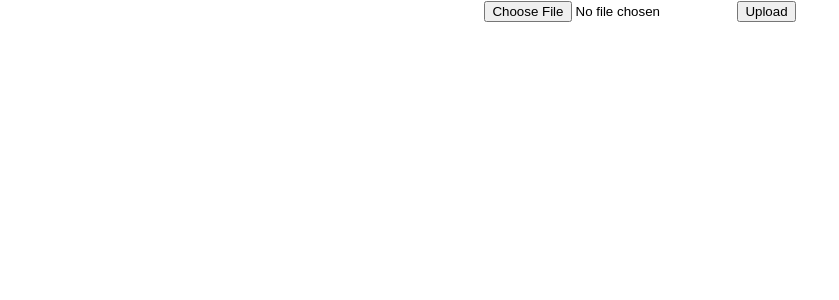
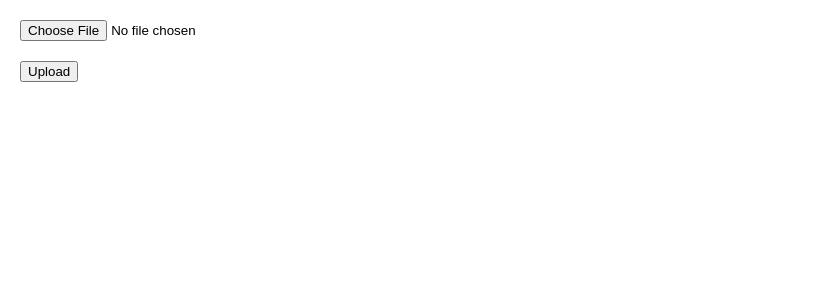
Before and after one commit to Fereshta-Alavy/shop4free, a React (Create React App) app: page / in a window 1280 px wide. Shown: the top 300 px of the page, without its empty margins (0-839 px from the left). Built offline with nearby package versions, Linux system fonts and the light colour scheme; the HTML template or start-up script is replaced by a standard one.

Commit message:
retrieve images from firbase storage and display it on web

```diff
--- a/package.json
+++ b/package.json
@@ -8,6 +8,7 @@
     "@testing-library/user-event": "^7.2.1",
     "axios": "^0.19.2",
     "cors": "^2.8.5",
+    "firebase": "^7.16.0",
     "react": "^16.13.1",
     "react-dom": "^16.13.1",
     "react-scripts": "3.4.1"
--- a/src/App.css
+++ b/src/App.css
@@ -1,3 +1,26 @@
 .App {
   text-align: center;
 }
+.choose-file{
+  display: flex;
+  flex-direction: column;
+  align-items: center;
+  justify-content: center;
+  margin: 20px
+}
+
+.upload{
+  display: flex;
+  flex-direction: column;
+  align-items: center;
+  justify-content: center;
+  margin: 20px
+}
+
+.imgHoder{
+  display: flex;
+  flex-direction: column;
+  align-items: center;
+  justify-content: center;
+  margin: 20px
+}
--- a/src/App.js
+++ b/src/App.js
@@ -1,15 +1,19 @@
 import React, { useState } from "react";
 import axios from "axios";
 import "./App.css";
+import { storage } from "./firebase";
 
 function App() {
   const [selectedFile, setSelectedFile] = useState(null);
+  const [imgUrl, setImgUrl] = useState(null);
+  const [images, setImages] = useState({});
 
   function fileSelecterHandler(event) {
     setSelectedFile(event.target.files[0]);
   }
 
   function fileUploadHandler() {
+    // setImgUrl(URL.createObjectURL(selectedFile));
     const fd = new FormData();
     fd.append("image", selectedFile, selectedFile.name);
     axios
@@ -18,15 +22,38 @@ function App() {
         fd
       )
       .then(res => {
-        console.log(res);
+        storage.listAll().then(res => {
+          console.log(typeof res);
+          res.items.forEach(item =>
+            storage
+              .child(item.location.path)
+              .getDownloadURL()
+              .then(url => {
+                const oldImages = images;
+                oldImages[url] = null;
+                setImages({ ...oldImages });
+              })
+          );
+        });
       });
   }
 
+  console.log(images);
+
   return (
     <div className="App">
-      <input type="file" onChange={fileSelecterHandler} />
-
-      <button onClick={fileUploadHandler}>Upload</button>
+      <input
+        className="choose-file"
+        type="file"
+        onChange={fileSelecterHandler}
+      />
+      <button className="upload" onClick={fileUploadHandler}>
+        Upload
+      </button>
+      <br />
+      {Object.keys(images).map(url => {
+        return <img src={url} height="300" width="300" />;
+      })}
     </div>
   );
 }
--- /dev/null
+++ b/src/firebase.js
@@ -0,0 +1,18 @@
+import * as firebase from "firebase";
+import "firebase/storage";
+var firebaseConfig = {
+  apiKey: "AIzaSyAiE3VmRK--LfGxtNz8u8PuMFMD6tBH8sw",
+  authDomain: "donate4free.firebaseapp.com",
+  databaseURL: "https://donate4free.firebaseio.com",
+  projectId: "donate4free",
+  storageBucket: "donate4free.appspot.com",
+  messagingSenderId: "36445766881",
+  appId: "1:36445766881:web:62675b5509cdbcc48763a0",
+  measurementId: "G-XVTJYNC4V1"
+};
+// Initialize Firebase
+firebase.initializeApp(firebaseConfig);
+
+const storage = firebase.storage().ref();
+
+export { storage, firebase as default };
```
Also changed, not shown: 1 other file (tests, documents, lock files or other folders).
